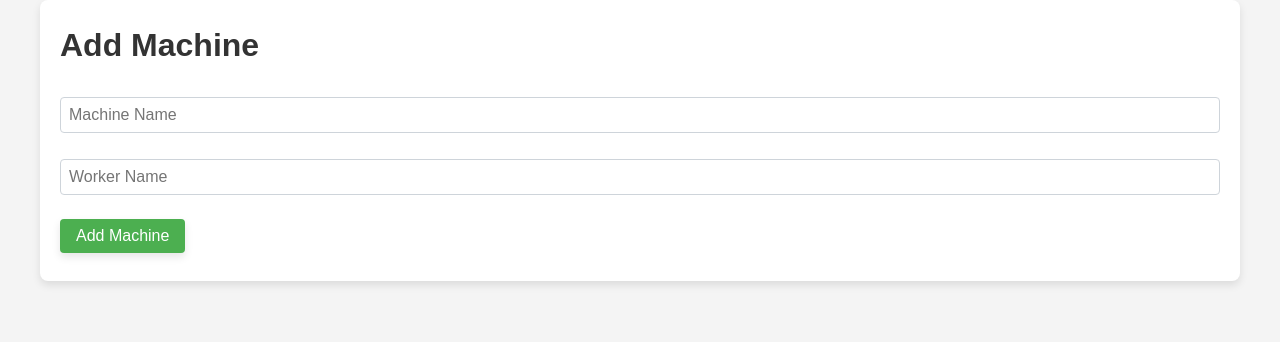
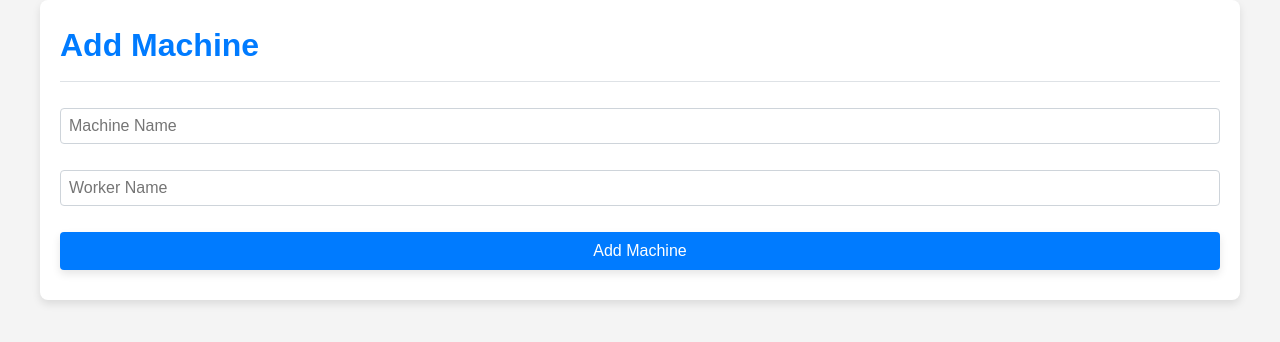
Before and after one commit to crypticsymmetry/Nomad_frontend, a React (Create React App) app: page /add-machine in a window 1280 px wide. Shown: the top 342 px of the page. Built offline with nearby package versions, Linux system fonts and the light colour scheme; no server answers.

Commit message:
Update MachineForm.css

```diff
--- a/src/components/MachineForm.css
+++ b/src/components/MachineForm.css
@@ -1,19 +1,55 @@
+body {
+    font-family: 'Roboto', sans-serif;
+    background-color: #f8f9fa;
+    color: #343a40;
+    margin: 0;
+    padding: 0;
+}
+
 .machine-detail-container {
+    max-width: 1200px;
+    margin: auto;
     padding: 20px;
+    background-color: #fff;
+    box-shadow: 0 4px 8px rgba(0, 0, 0, 0.1);
+    border-radius: 8px;
+}
+
+h1 {
+    font-size: 2em;
+    color: #007bff;
+    border-bottom: 1px solid #dee2e6;
+    padding-bottom: 10px;
+}
+
+form {
+    display: flex;
+    flex-direction: column;
+}
+
+input[type="text"], select {
+    width: 100%;
+    padding: 10px;
+    margin: 10px 0;
+    border: 1px solid #ced4da;
+    border-radius: 4px;
+    box-sizing: border-box;
 }
 
 .button {
     display: inline-block;
-    padding: 8px 16px;
-    margin: 8px 0;
+    padding: 10px 20px;
+    margin: 10px 0;
     font-size: 16px;
     color: white;
-    background-color: #4CAF50;
+    background-color: #007bff;
     text-align: center;
     text-decoration: none;
     border-radius: 4px;
+    box-shadow: 0 4px 8px rgba(0, 0, 0, 0.1);
+    transition: background-color 0.3s ease;
 }
 
 .button:hover {
-    background-color: #45a049;
+    background-color: #0056b3;
 }
```
